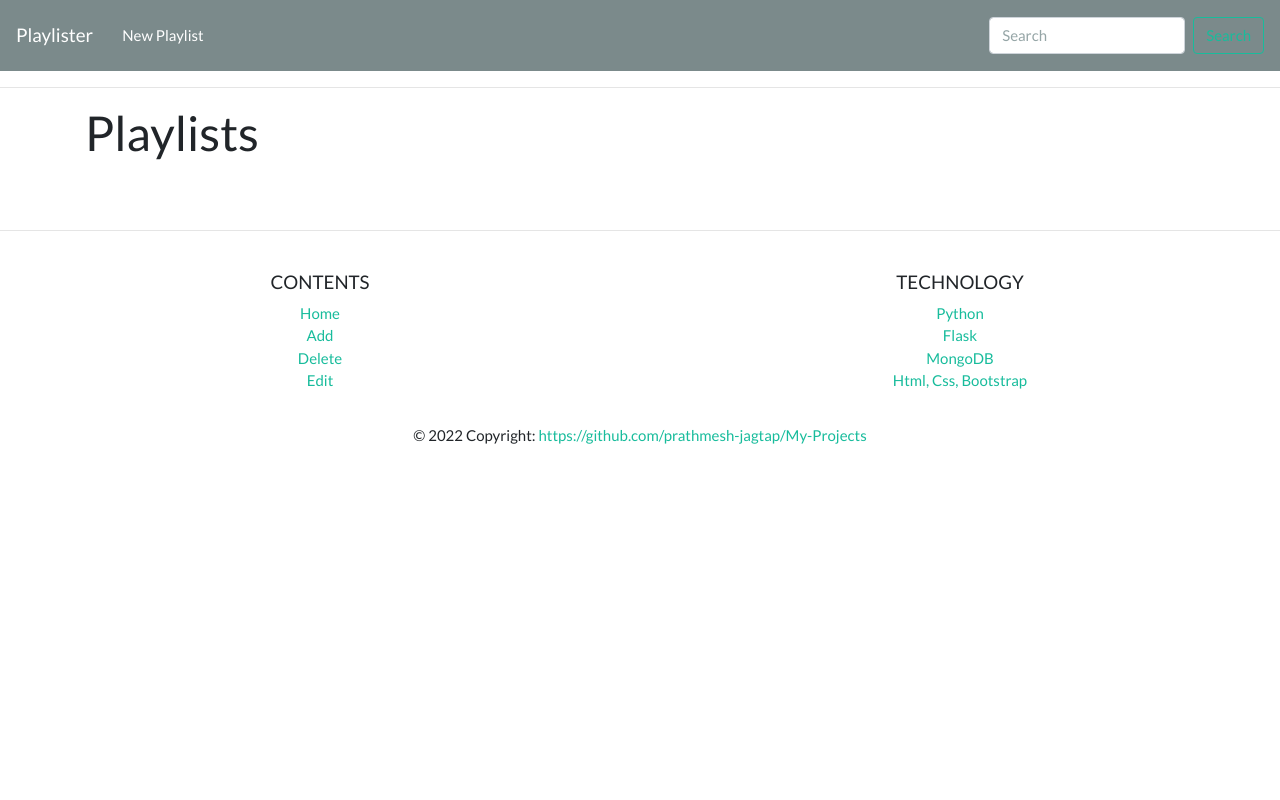
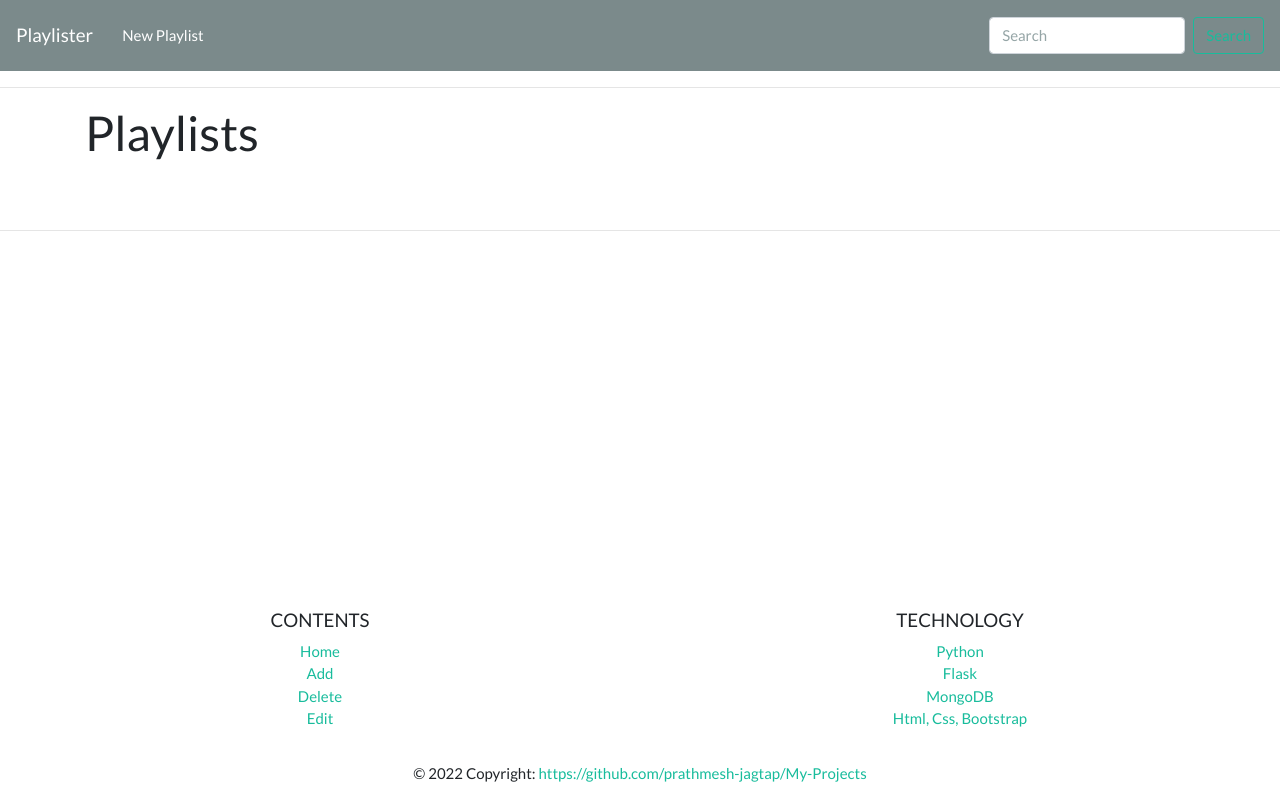
Before and after one commit to prathmesh-jagtap/Flask-Playlister-App, a Flask app: page / in a window 1280 px wide. Run offline with Flask 2, Linux system fonts and the light colour scheme; data that the repository does not hold is empty; some libraries are stand-ins or nearby versions.

Commit message:
final submition

```diff
--- a/templates/base.html
+++ b/templates/base.html
@@ -19,6 +19,7 @@
     </div>
 <hr>
     <!-- Footer -->
+<div class="fixed-bottom">
 <footer class='page-footer font-small blue pt-4'>
     <div class='container-fluid text-center'>
          <div class='row'>
@@ -47,7 +48,7 @@
        <a href='https://mdbootstrap.com/education/bootstrap/'>https://github.com/prathmesh-jagtap/My-Projects</a>
     </div>
 </footer>
-
+</div>
     <!-- We'll use jquery -->
     <script src="https://code.jquery.com/jquery-3.3.1.slim.min.js" integrity="sha384-q8i/X+965DzO0rT7abK41JStQIAqVgRVzpbzo5smXKp4YfRvH+8abtTE1Pi6jizo" crossorigin="anonymous"></script>
     <!-- We'll use popper.js version 1.14.7 -->
```
